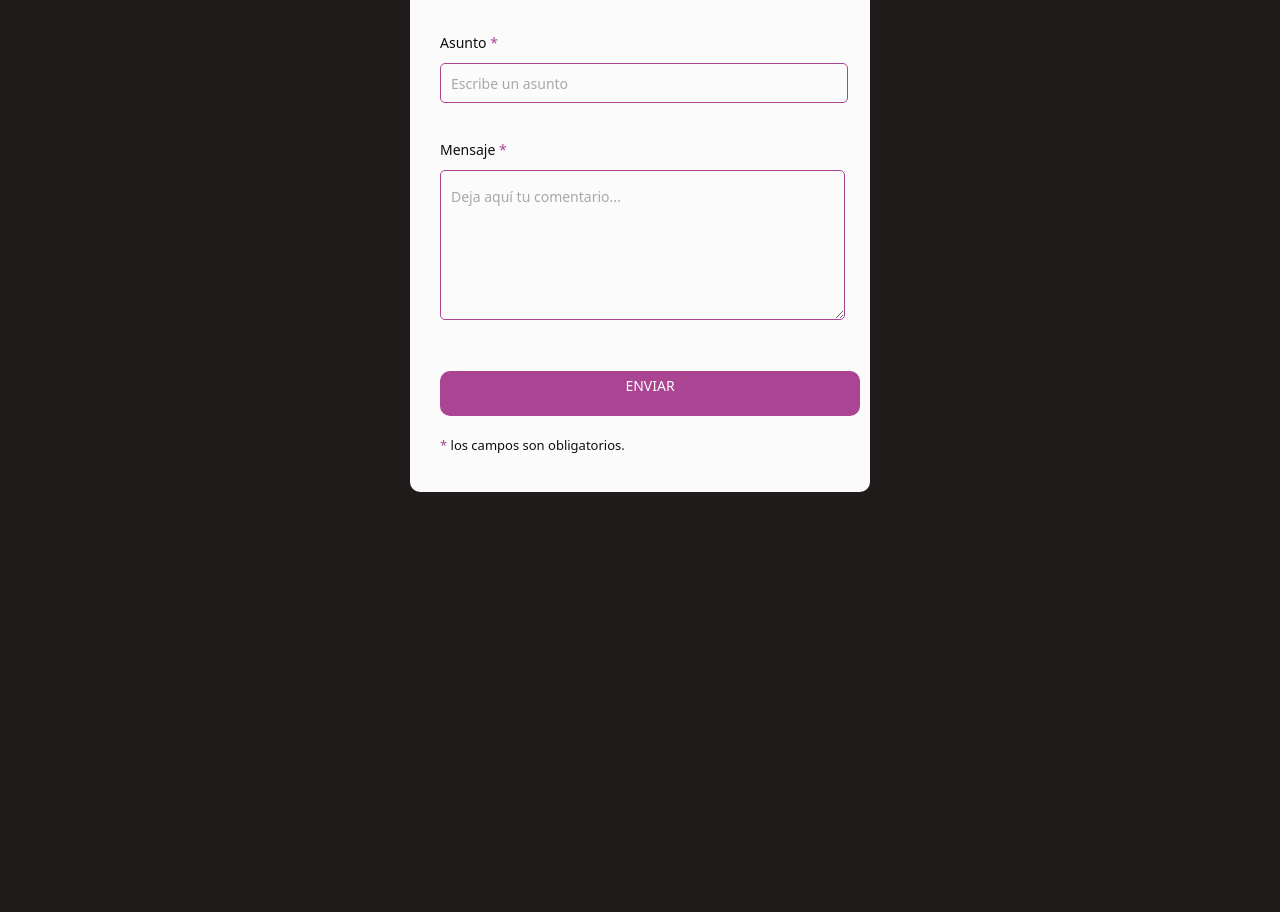
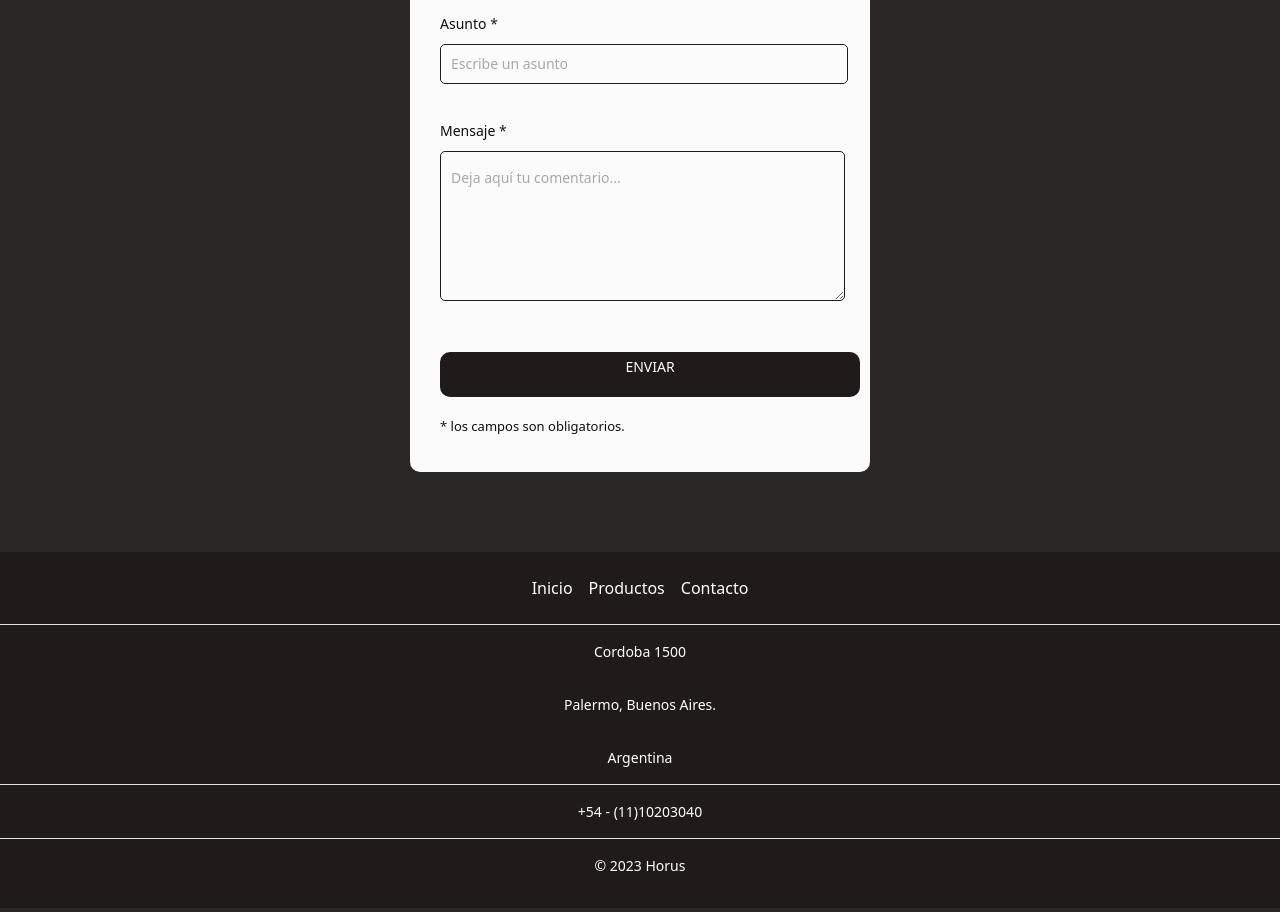
Before and after one commit to jerobagni/horus-mates, a website: page html/contacto.html in a window 1280 px wide. Shown: the part 651-1563 px from the top of the page. Before the commit the page ends 1223 px from the top, so only its background shows below. Drawn offline with nearby package versions, Linux system fonts and the light colour scheme.

Commit message:
Primera parte de sass terminada, falta de productos para arriba

```diff
--- a/css/estilo.css
+++ b/css/estilo.css
@@ -8,7 +8,7 @@ html {
 }
 
 body {
-  background-color: rgb(31, 27, 27);
+  background-color: rgb(42, 39, 39);
 }
 
 /* HEADER */
@@ -118,6 +118,10 @@ footer {
   color: white !important;
 }
 
+.text-center {
+  color: white;
+}
+
 /* FORMULARIO DE CONTACTO */
 .contact_form {
   width: 460px;
@@ -137,7 +141,7 @@ input {
   border-radius: 5px;
   border-style: solid;
   border-width: 1px;
-  border-color: #ab4493;
+  border-color: rgb(31, 27, 27);
   margin-top: 10px;
   padding-left: 10px;
   margin-bottom: 20px;
@@ -150,7 +154,7 @@ textarea {
   border-radius: 5px;
   border-style: solid;
   border-width: 1px;
-  border-color: #ab4493;
+  border-color: rgb(31, 27, 27);
   margin-top: 10px;
   padding-left: 10px;
   margin-bottom: 20px;
@@ -169,8 +173,8 @@ button {
   margin-bottom: 20px;
   margin-top: 10px;
   text-transform: uppercase;
-  background-color: #ab4493;
-  border-color: #ab4493;
+  background-color: rgb(31, 27, 27);
+  border-color: rgb(31, 27, 27);
   border-style: solid;
   border-radius: 10px;
   width: 420px;
@@ -182,7 +186,7 @@ button p {
 }
 
 span {
-  color: #ab4493;
+  color: rgb(31, 27, 27);
 }
 
 .aviso {
@@ -194,7 +198,7 @@ h1 {
   font-size: 39px;
   text-align: letf;
   padding-bottom: 20px;
-  color: #ab4493;
+  color: rgb(31, 27, 27);
 }
 
 h3 {
@@ -215,13 +219,3 @@ p {
 ::-webkit-textarea-placeholder {
   color: #a8a8a8;
 }
-
-.formulario input:focus {
-  outline: 0;
-  border: 1px solid #97d848;
-}
-
-.formulario textarea:focus {
-  outline: 0;
-  border: 1px solid #97d848;
-}
--- a/html/contacto.html
+++ b/html/contacto.html
@@ -76,7 +76,7 @@
     <div class="contact_form">
       <div class="formulario">
         <h1>Formulario de contacto</h1>
-        <h3>Escríbenos y en breve los pondremos en contacto contigo</h3>
+        <h3 class="">Escríbenos y nos pondremos en contacto contigo</h3>
 
         <form action="submeter-formulario.php" method="post">
           <p>
@@ -154,5 +154,33 @@
         </form>
       </div>
     </div>
+
+    <!-- FOOTER -->
+    <footer class="py-3 my-4">
+      <ul class="nav justify-content-center border-bottom pb-3 mb-3">
+        <li class="nav-item">
+          <a href="#" class="nav-link px-2">Inicio</a>
+        </li>
+        <li class="nav-item">
+          <a href="#" class="nav-link px-2">Productos</a>
+        </li>
+        <li class="nav-item">
+          <a href="#" class="nav-link px-2">Contacto</a>
+        </li>
+      </ul>
+      <p class="text-center pb-3 mb-3">Cordoba 1500</p>
+      <p class="text-center pb-3 mb-3">Palermo, Buenos Aires.</p>
+      <p class="text-center border-bottom pb-3 mb-3">Argentina</p>
+      <p class="text-center border-bottom pb-3 mb-3">+54 - (11)10203040</p>
+
+      <p class="text-center">&copy; 2023 Horus</p>
+    </footer>
+
+    <!-- BOOTSTRAP -->
+    <script
+      src="https://cdn.jsdelivr.net/npm/bootstrap@5.3.1/dist/js/bootstrap.bundle.min.js"
+      integrity="sha384-HwwvtgBNo3bZJJLYd8oVXjrBZt8cqVSpeBNS5n7C8IVInixGAoxmnlMuBnhbgrkm"
+      crossorigin="anonymous"
+    ></script>
   </body>
 </html>
--- /dev/null
+++ b/scss/main.scss
@@ -0,0 +1,5 @@
+@import "vars";
+@import "commons";
+@import "nav";
+@import "products";
+@import "about";
--- /dev/null
+++ b/scss/nav.scss
@@ -0,0 +1,122 @@
+//Carousel
+.imgCarousel {
+  height: 450px;
+  object-fit: cover;
+}
+
+.carousel {
+  border: solid $mainColor;
+}
+
+//Footer
+
+footer {
+  background-color: $secondaryColor;
+  color: $keyColor;
+}
+
+.nav-link {
+  color: $keyColor !important;
+}
+
+.text-center {
+  color: $keyColor;
+}
+
+//Formulario de Contacto
+.contact_form {
+  width: 460px;
+  height: auto;
+  margin: 80px auto;
+  border-radius: 10px;
+  padding-top: 30px;
+  padding-bottom: $secondaryFont;
+  background-color: $keyColor;
+  padding-left: 30px;
+}
+
+input {
+  background-color: $keyColor;
+  width: 408px;
+  height: 40px;
+  border-radius: 5px;
+  border-style: solid;
+  border-width: 1px;
+  border-color: $secondaryColor;
+  margin-top: 10px;
+  padding-left: 10px;
+  margin-bottom: $secondaryFont;
+}
+
+textarea {
+  background-color: $keyColor;
+  width: 405px;
+  height: 150px;
+  border-radius: 5px;
+  border-style: solid;
+  border-width: 1px;
+  border-color: $secondaryColor;
+  margin-top: 10px;
+  padding-left: 10px;
+  margin-bottom: $secondaryFont;
+  padding-top: $mainFont;
+}
+
+label {
+  display: block;
+  float: center;
+}
+
+button {
+  height: 45px;
+  padding-left: 5px;
+  padding-right: 5px;
+  margin-bottom: $secondaryFont;
+  margin-top: 10px;
+  text-transform: uppercase;
+  background-color: $secondaryColor;
+  border-color: $secondaryColor;
+  border-style: solid;
+  border-radius: 10px;
+  width: 420px;
+  cursor: pointer;
+
+  p {
+    color: $keyColor;
+  }
+}
+
+span {
+  color: $secondaryColor;
+}
+
+.aviso {
+  font-size: $mainFont;
+  color: black;
+}
+
+h1 {
+  font-size: 39px;
+  text-align: letf;
+  padding-bottom: 20px;
+  color: $secondaryColor;
+}
+
+h3 {
+  font-size: $mainFont;
+  padding-bottom: 30px;
+  color: black;
+}
+
+p {
+  font-size: $mainFont;
+  color: black;
+}
+
+::-webkit-input-placeholder {
+  color: #a8a8a8;
+}
+
+::-webkit-textarea-placeholder {
+  color: #a8a8a8;
+}
```
Also changed, not shown: html/bombillas.html (+1 -1 lines), package.json (added, +17 -0 lines), scss/products.scss (added, +33 -0 lines), scss/vars.scss (added, +8 -0 lines), css/main.css (added), scss/about.scss (added), scss/commons.scss (added), 2 other files.
